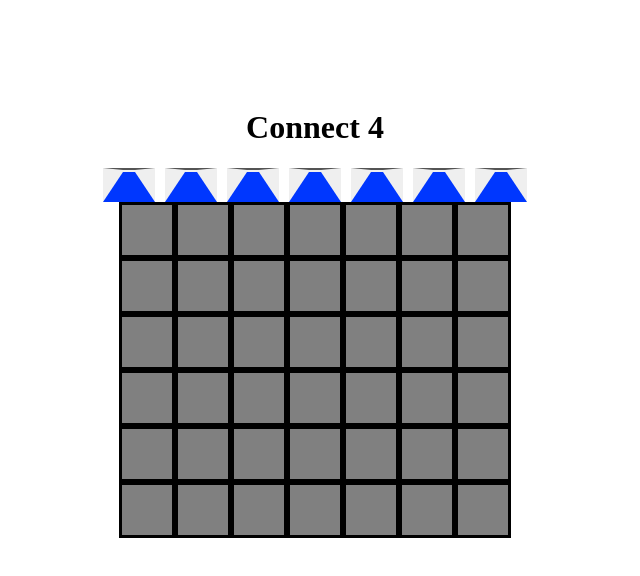
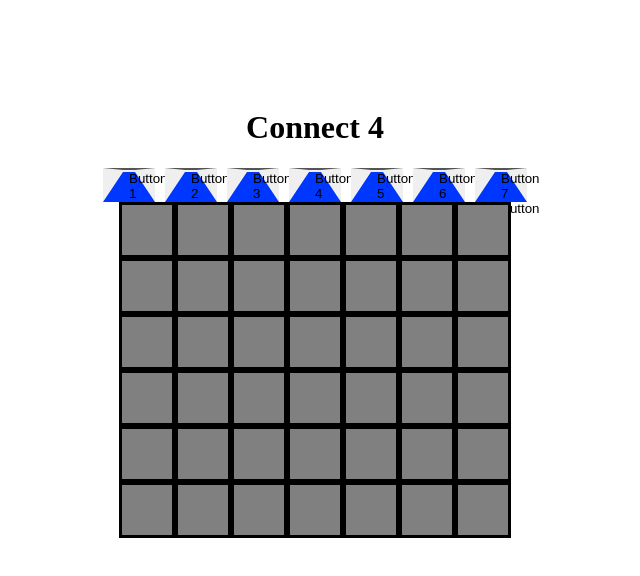
Before and after one commit to JahParker/connect-4, a React (Vite) app: page / in a window 1280 px wide. Shown: the top 576 px of the page, without its empty margins (325-965 px from the left). Built offline with nearby package versions, Linux system fonts and the light colour scheme.

Commit message:
Added button functionality

```diff
--- a/src/App.jsx
+++ b/src/App.jsx
@@ -1,24 +1,48 @@
 import style from './App.module.css';
 import Grid from './Components/Grid';
+import { useState } from 'react';
 
-//Will check for winner and if board is full
-function checkWinner() {
-
-}
-
-//Takes the players turn by adding piece into chosen slot and updating 2d array for check winner.
-function takeTurn () {
-
-}
-
-
+const ROWS = 6;
+const COLS = 7;
 
 const App = () => {
+  // State for the board (2D array)
+  const [board, setBoard] = useState(Array(ROWS).fill(Array(COLS).fill(null)));
+  const [player, setPlayer] = useState('r');
+
+  //Will check for winner and if board is full
+  /*function checkWinner() {
+
+  }*/
+
+  //Takes the players turn by adding piece into chosen slot and updating 2d array for check winner.
+  function dropToken(colIndex) {
+    if (board[0][colIndex] == 'r' || board[0][colIndex] == 'y') {
+      console.log("Column full. Please choose empty position");
+    }
+
+    for (let i = ROWS - 1; i >= 0; i--) {
+      if (board[i][colIndex] === null) {
+        const newBoard = board.map((row) => [...row]); // Deep copy the board
+        if (player === 'r') {
+          newBoard[i][colIndex] = 'r';
+          setPlayer('y');
+        } else {
+          newBoard[i][colIndex] = 'y';
+          setPlayer('r')
+        }
+        console.log(`Token dropped at row ${i}, column ${colIndex} with the color ${newBoard[i][colIndex]}`)
+        setBoard(newBoard);
+        break;
+      }
+    }
+  }
+
   return (
     <div className={style.app}>
       <div className={style["app-header"]}></div>
       <h1 className={style["app-title"]}>Connect 4</h1>
-      <Grid />
+      <Grid board={board} onColumnClick={dropToken} />
     </div>
   )
 };
--- a/src/Components/ButtonRow/index.jsx
+++ b/src/Components/ButtonRow/index.jsx
@@ -1,17 +1,20 @@
 import PropTypes from 'prop-types';
 import style from './ButtonRow.module.css'
 import ColumnButton from '../ColumnButton';
-const ButtonRow = ({cols, onColumnClick}) => {
+const ButtonRow = ({ cols, onColumnClick }) => {
     return (
         <div className={style["button-row"]}>
-            {Array.from({length:cols}).map((_, colIndex) => (
-                <ColumnButton
-                    key={colIndex}
-                    colIndex={colIndex}
-                    onClick={onColumnClick}
+            {Array(cols)
+                .fill(0) // Creates an array of `cols` elements
+                .map((_, colIndex) => (
+                    <ColumnButton
+                        key={colIndex}
+                        colIndex={colIndex} // Correctly pass colIndex
+                        onColumnClick={onColumnClick} // Pass the function reference
                     >
+                        Button {colIndex + 1} {/* Display index to debug */}
                     </ColumnButton>
-            ))}
+                ))}
         </div>
     );
 };
--- a/src/Components/ColumnButton/index.jsx
+++ b/src/Components/ColumnButton/index.jsx
@@ -2,20 +2,21 @@ import style from './ColumnButton.module.css'
 import PropTypes from 'prop-types';
 
 // Creates a square for the board grid
-const ColumnButton = ({colIndex, onClick, children}) => {
+const ColumnButton = ({ colIndex, onColumnClick, children }) => {
   return (
     <button
       className={style["column-button"]}
-        onClick={() => onClick(colIndex)}
+      onClick={() => onColumnClick(colIndex)} // Pass onClick to ColumnButton
     >
       {children}
+      Button {colIndex + 1}
     </button>
   )
 };
 
 ColumnButton.propTypes = {
   colIndex: PropTypes.number.isRequired, // Ensure colIndex is a number
-    onClick: PropTypes.func.isRequired, // Ensure onClick is a function
+  onColumnClick: PropTypes.func.isRequired, // Ensure onClick is a function
   children: PropTypes.node, // Allow any valid children (like text or JSX)
 };
 
--- a/src/Components/Grid/index.jsx
+++ b/src/Components/Grid/index.jsx
@@ -1,22 +1,17 @@
 import style from './Grid.module.css';
 import GridSquare from "../GridSquare";
 import ButtonRow from "../ButtonRow/index"
+import PropTypes from 'prop-types';
 
-const ROWS = 6;
 const COLS = 7;
 
-let grid = Array(ROWS).fill(Array(COLS).fill(null));
 
-const handleColumnClick =(colIndex) => {
-  console.log(`Column ${colIndex + 1} button clicked`)
-}
-
-const Grid = () => {
+const Grid = ({ board, onColumnClick }) => {
   return (
     <>
-    <ButtonRow cols={COLS} onColumnClick={handleColumnClick}/>
+      <ButtonRow cols={COLS} onColumnClick={onColumnClick} />
       <div className={style.grid}>
-      {grid.map((row, rowIndex) => (
+        {board.map((row, rowIndex) => (
           <div key={rowIndex} className={style.row}>
             {row.map((cell, colIndex) => (
               <GridSquare key={colIndex} />
@@ -28,4 +23,11 @@ const Grid = () => {
   )
 }
 
+Grid.propTypes = {
+  board: PropTypes.arrayOf(
+    PropTypes.arrayOf(PropTypes.oneOf([null, 'r', 'y']))
+  ).isRequired,
+  onColumnClick: PropTypes.func.isRequired,
+};
+
 export default Grid
```
Lines whose indentation alone changed are shown as unchanged.
